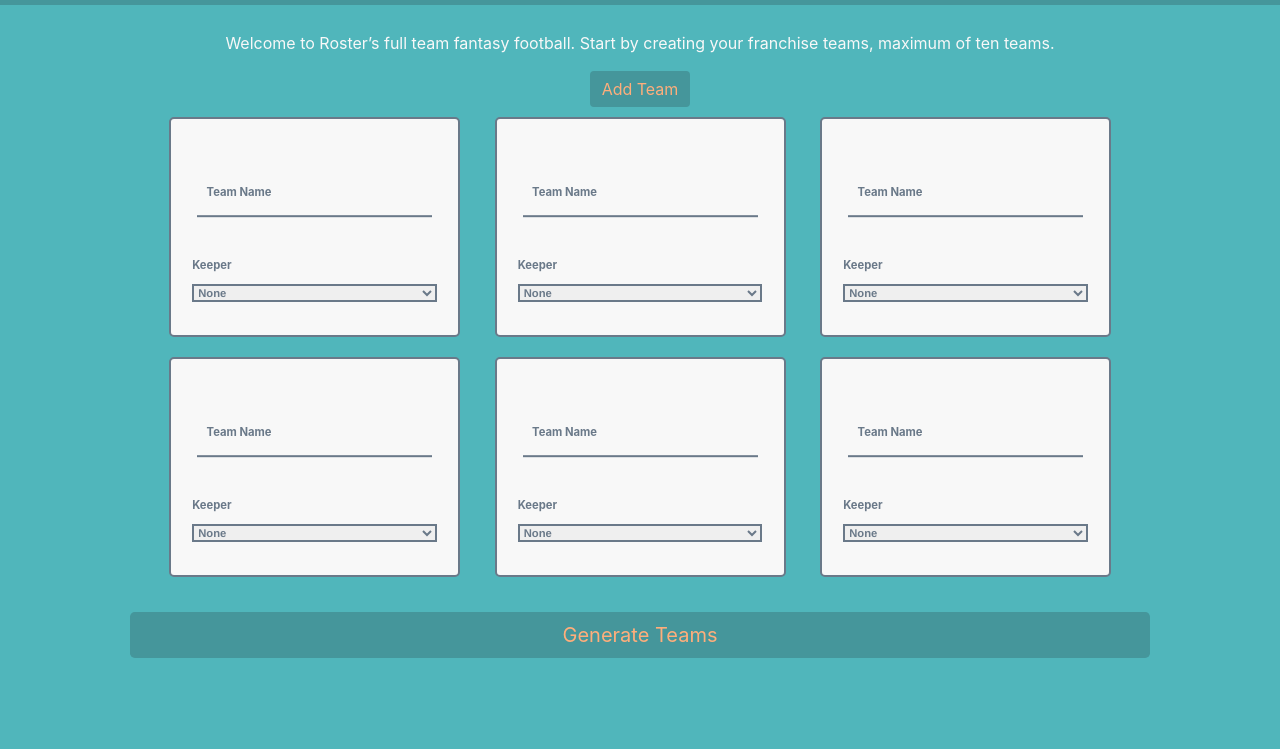
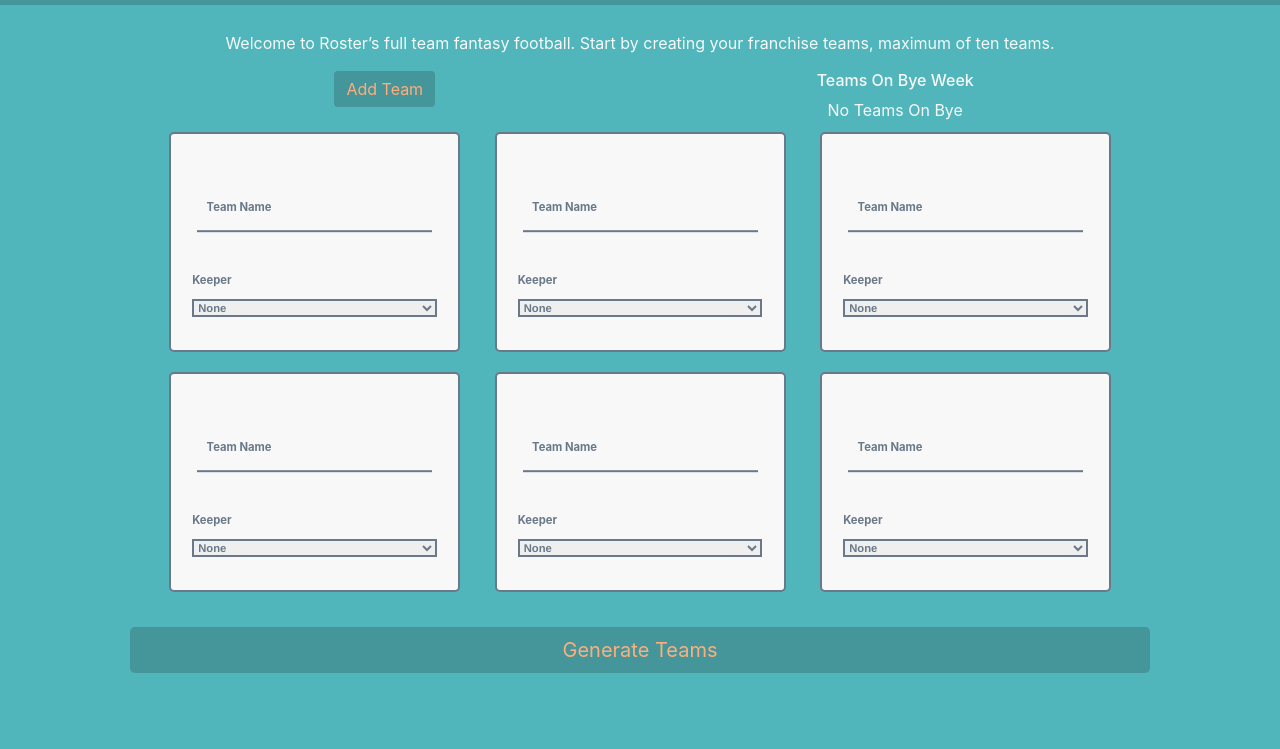
Before and after one commit to eli-townsend/rosters, a plain HTML site: page index.html in a window 1280 px wide. Shown: the part 51-800 px from the top of the page. Drawn offline with nearby package versions, Linux system fonts and the light colour scheme.

Commit message:
Update index.html

```diff
--- a/index.html
+++ b/index.html
@@ -11,15 +11,27 @@
 
   <body>
     <div id="main-nav" class="nav justify-content-center">
-      <h1 class="main-nav-title">Roster's</h1><br/>
-      <h1 class="main-nav-title__subtitle">Full Team Fantasy Football</h1>
+      <h1 class="main-nav-title">Roster's</h1>
+      <h1 class="main-nav-title__subtitle"> Full Team Fantasy Football</h1>
     </div>
 
     <section id="landing">
       <p>Welcome to Roster’s full team fantasy football. Start by creating your franchise teams, maximum
           of ten teams.</p>
 
+      <div class="container">
+        <div class="row">
+          <div class="col-sm">
             <button id="generate-teams" class="btn btn-secondary">Add Team</button>
+          </div>
+
+          <div class="col-sm">
+            <h6>Teams On Bye Week</h6>
+
+            <div id="byeTeams"></div>
+          </div>
+        </div>
+      </div>
 
       <form id="team-selection">
         <div class="league-container">
```
Lines whose indentation alone changed are shown as unchanged.
